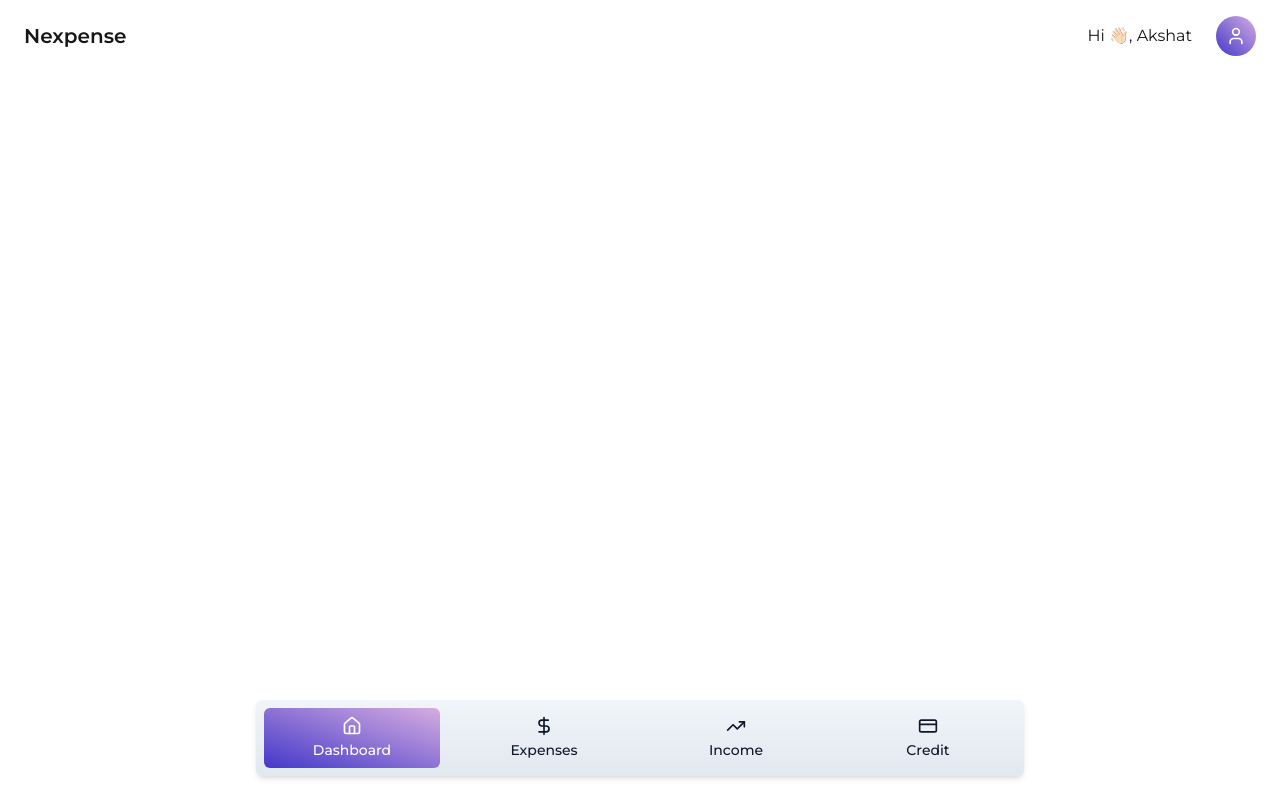
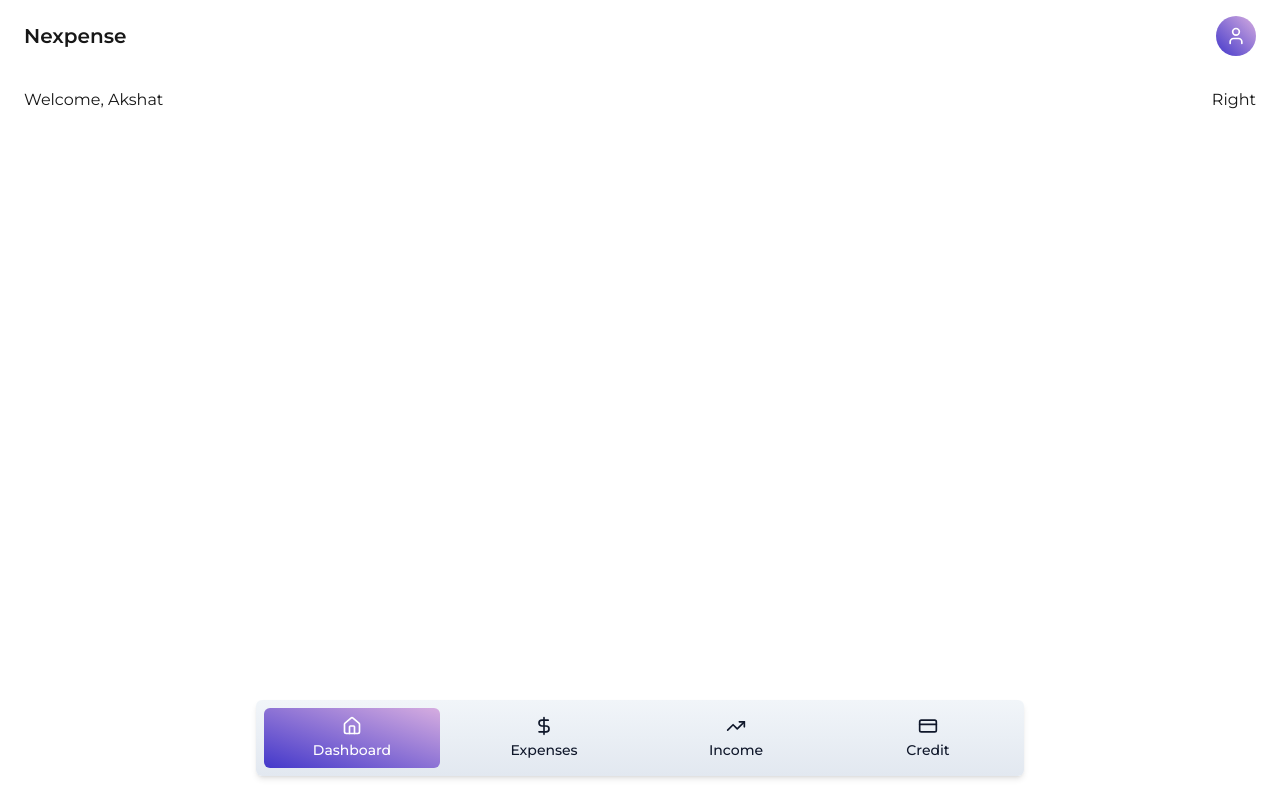
Before and after one commit to AkshatJha21/personal-finance, a Next.js app: page / in a window 1280 px wide. Built offline with nearby package versions, Linux system fonts and the light colour scheme.

Commit message:
navbar and bottom bar done

```diff
--- a/app/page.tsx
+++ b/app/page.tsx
@@ -1,11 +1,13 @@
 import BottomNav from "@/components/custom/BottomNav";
+import DashboardGrid from "@/components/custom/DashboardGrid";
 import Navbar from "@/components/custom/TopBar";
 
 
 export default function Home() {
   return (
-    <div className="min-h-screen">
+    <div className="min-h-screen relative">
       <Navbar />
+      <DashboardGrid />
       <BottomNav />
     </div>
   );
--- /dev/null
+++ b/components/custom/DashboardGrid.tsx
@@ -0,0 +1,16 @@
+
+
+const DashboardGrid = () => {
+  return (
+    <div className="px-6 py-4 flex justify-between min-h-[90%]">
+        <div className="flex flex-col">
+            <h1>Welcome, Akshat</h1>
+        </div>
+        <div>
+            Right
+        </div>
+    </div>
+  )
+}
+
+export default DashboardGrid
--- a/components/ui/UserButton.tsx
+++ b/components/ui/UserButton.tsx
@@ -32,7 +32,6 @@ const UserButton = () => {
       }, [dropdownRef]);
   return (
     <div className="relative flex items-center gap-x-6">
-        <p>Hi 👋🏻, Akshat</p>
         <div ref={buttonRef} onClick={openMenu} className="relative h-10 w-10 rounded-full transition bg-gradient-to-tr from-indigo-700 to-[#d6ade0] hover:text-opacity-50 cursor-pointer text-white flex items-center justify-center">
             <User className="h-5"/>
         </div>
@@ -50,18 +49,18 @@ const UserButton = () => {
 const Dropdown = () => {
     return (
         <motion.div
-            className=" border dark:border-none rounded bg-gradient-to-b dark:from-white/10 dark:to-white/15 from-slate-100 to-slate-200 shadow-sm p-2 dark:text-slate-200 text-black"
+            className=" border dark:border-none rounded bg-gradient-to-b dark:from-neutral-700 dark:to-neutral-800 from-slate-100 to-slate-200 shadow-sm p-2 dark:text-slate-200 text-black"
             initial={{ opacity: 0, y: -10 }}
             animate={{ opacity: 1, y: 0 }}
             exit={{ opacity: 0, y: -10 }}
             transition={{ duration: 0.25 }}
         >
             <div className="flex flex-col items-start gap-y-1 text-sm">
-                <button className="py-2 px-4 transition-all hover:bg-black/30 dark:hover:bg-opacity-10 rounded flex w-full items-center">
+                <button className="py-2 px-4 transition-all hover:bg-slate-300 dark:hover:bg-black/30 rounded flex w-full items-center">
                     <Settings className="h-5 mr-2"/>
                     <p className="font-medium">Settings</p>
                 </button>
-                <button className="py-2 px-4 transition-all hover:bg-black/30 dark:hover:bg-opacity-10 rounded flex w-full items-center">
+                <button className="py-2 px-4 transition-all hover:bg-slate-300 dark:hover:bg-black/30 rounded flex w-full items-center">
                     <LogOut className="h-5 mr-2"/>
                     <p className="font-medium">Logout</p>
                 </button>
```
